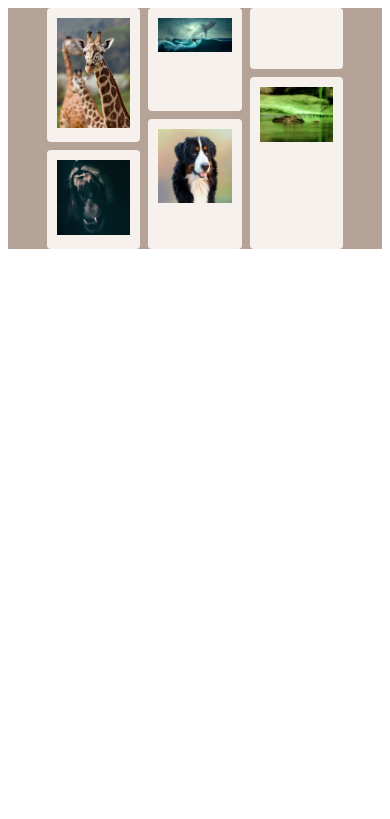
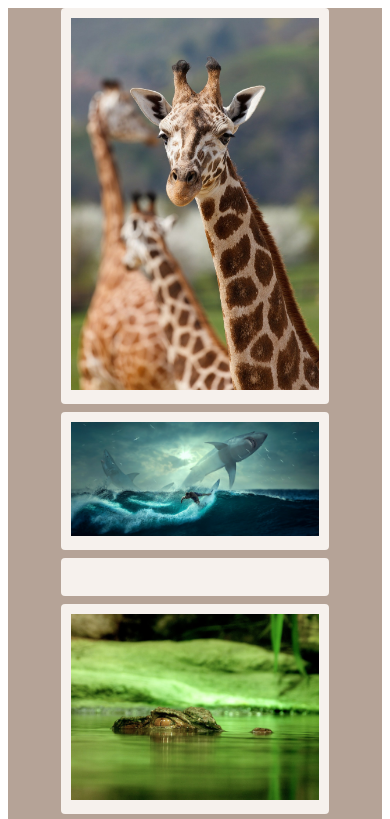
Before and after one commit to Georgge/css-grid-example, a plain HTML site: page index.html in a window 390 px wide. Shown: the top 819 px of the page. Drawn offline with Linux system fonts and the light colour scheme.

Commit message:
responsive

```diff
--- a/grid.css
+++ b/grid.css
@@ -1,6 +1,6 @@
 .container {
   display: grid;
-  grid-template-columns: repeat(3, 25%);
+  grid-template-columns: repeat(auto-fill, 268px);
   grid-gap: 8px;
   justify-content: center;
   background-color: #b5a397;
@@ -9,7 +9,7 @@
 .item {
   border-radius: 4px;
   padding: 10px;
-  background-color: #f6f1ed
+  background-color: #f6f1ed;
 }
 
 .item img {
```
